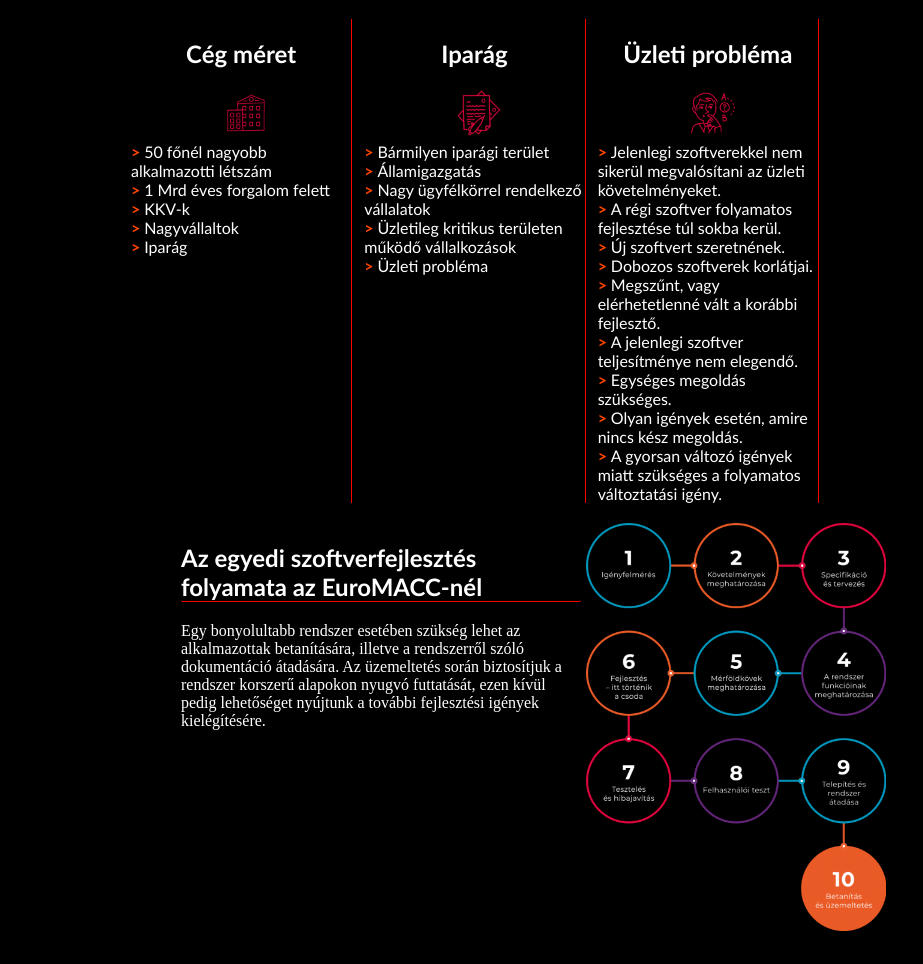
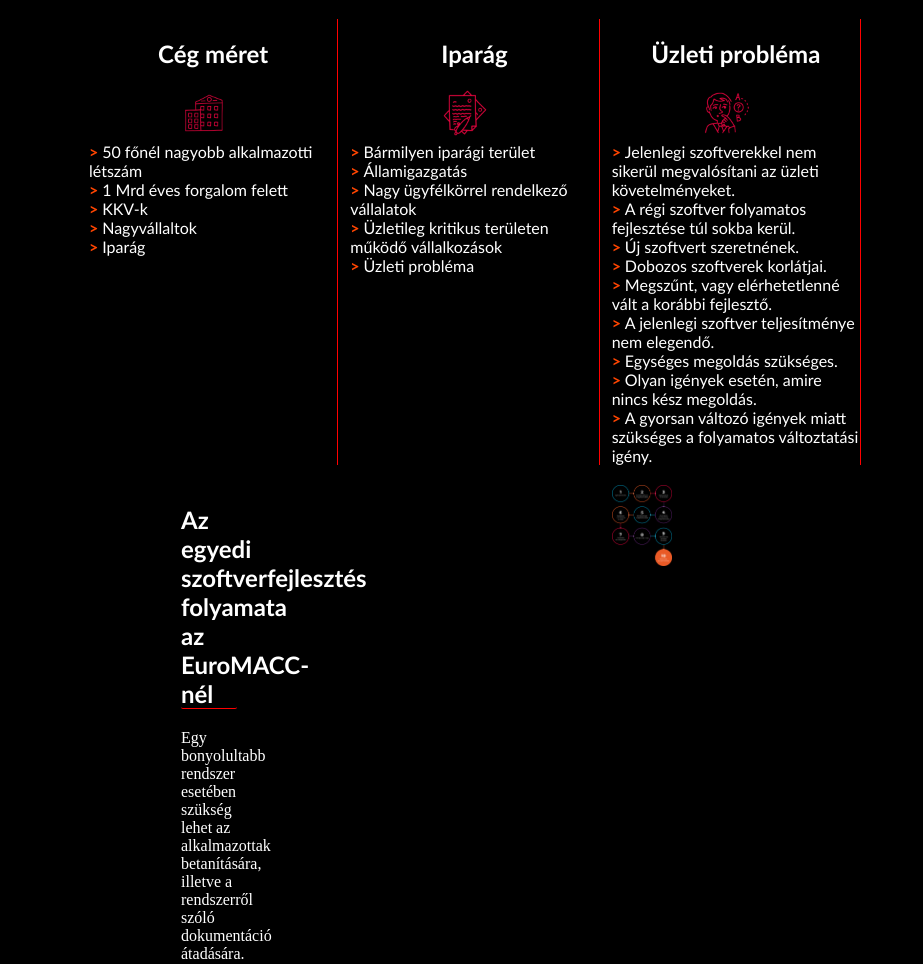
Before and after one commit to Klaszlo5/sales, a plain HTML site: page index.html in a window 1280 px wide. Shown: the part 119-1083 px from the top of the page, without its empty margins (159-1082 px from the left). Drawn offline with Linux system fonts and the light colour scheme.

Commit message:
Update style.css

```diff
--- a/style.css
+++ b/style.css
@@ -45,19 +45,19 @@ li::before {
 	width:300px;
 }
 .szovi{
-	width:400px;
+	width:30%;
 }
 .elsonagy {
   color:white;
   margin-left:auto;
   margin-right:auto;
-	width:700px;
+	width:80%;
   grid-area: elso;
   display: grid;
   grid-template-columns: auto auto auto;
 }
 .folyamat {
-  width: 300px;
+  width: 20%;
   float: right;
 }
 .kicsi {
```
